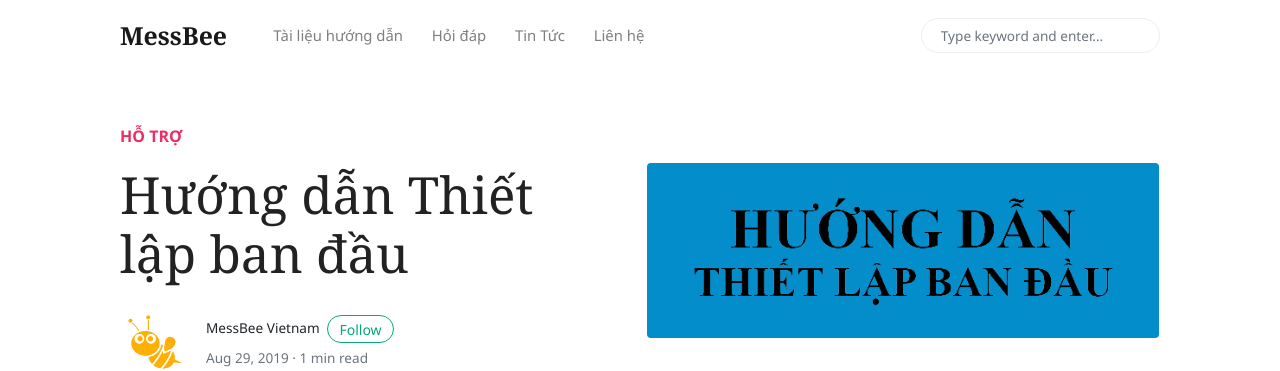
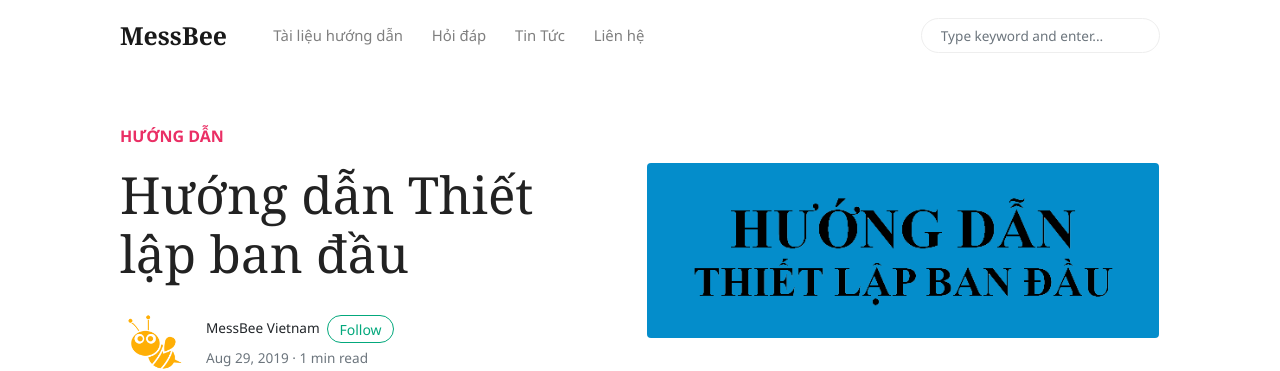
Before and after one commit to MessBeeVN/Blog, a Jekyll site: the page built from _posts/2019-08-29-HD-THIET-LAP-BAN-DAU.md, in a window 1280 px wide and 900 px high. Shown: the top 371 px of the window. Built offline with Jekyll 4.4.1, drawn with Linux system fonts in a browser that asks for light colours; nearby versions of some CDN libraries; comment, search, counter and statistics services are not loaded.

Commit message:
edit categories

```diff
--- a/_posts/2019-08-29-HD-THIET-LAP-BAN-DAU.md
+++ b/_posts/2019-08-29-HD-THIET-LAP-BAN-DAU.md
@@ -2,7 +2,7 @@
 layout: post
 title:  "Hướng dẫn Thiết lập ban đầu"
 author: messbeevn
-categories: [Hỗ trợ]
+categories: [Hướng Dẫn]
 image: assets/images/THIETLAP.png
 ---
 Để bắt đầu sử dụng, Messbee sẽ hướng dẫn bạn các bước để thiết lập ban đầu trong quá trình sử dụng.
--- a/_posts/2019-08-29-HUONG-DAN-TAO-TK.markdown
+++ b/_posts/2019-08-29-HUONG-DAN-TAO-TK.markdown
@@ -2,7 +2,7 @@
 layout: post
 title:  "Hướng dẫn tạo tài khoản"
 author: messbeevn
-categories: [ Hỗ trợ ]
+categories: [Hướng Dẫn]
 image: assets/images/TAOTK.png
 ---
 Messbee là một nền tảng giám sát website với nhiều tính năng thông minh, thân thiện, dễ dàng sử dụng. Nhằm hỗ trợ khách hàng có được trải nghiệm tốt nhất các tính năng này, chúng tôi có cung cấp đăng ký tài khoản miễn phí. Trong quá trình sử dụng, Bạn sẽ được hỗ trợ đầy đủ các tính năng, mọi thắc mắc đều được đội ngũ chuyên viên giải đáp tận tình.
```
Also changed, not shown: _posts/2019-01-18-charm-old-cities.md (+1 -1 lines), _posts/2019-08-30-QUAN-LY-TAI-KHOAN.md (+1 -1 lines).
